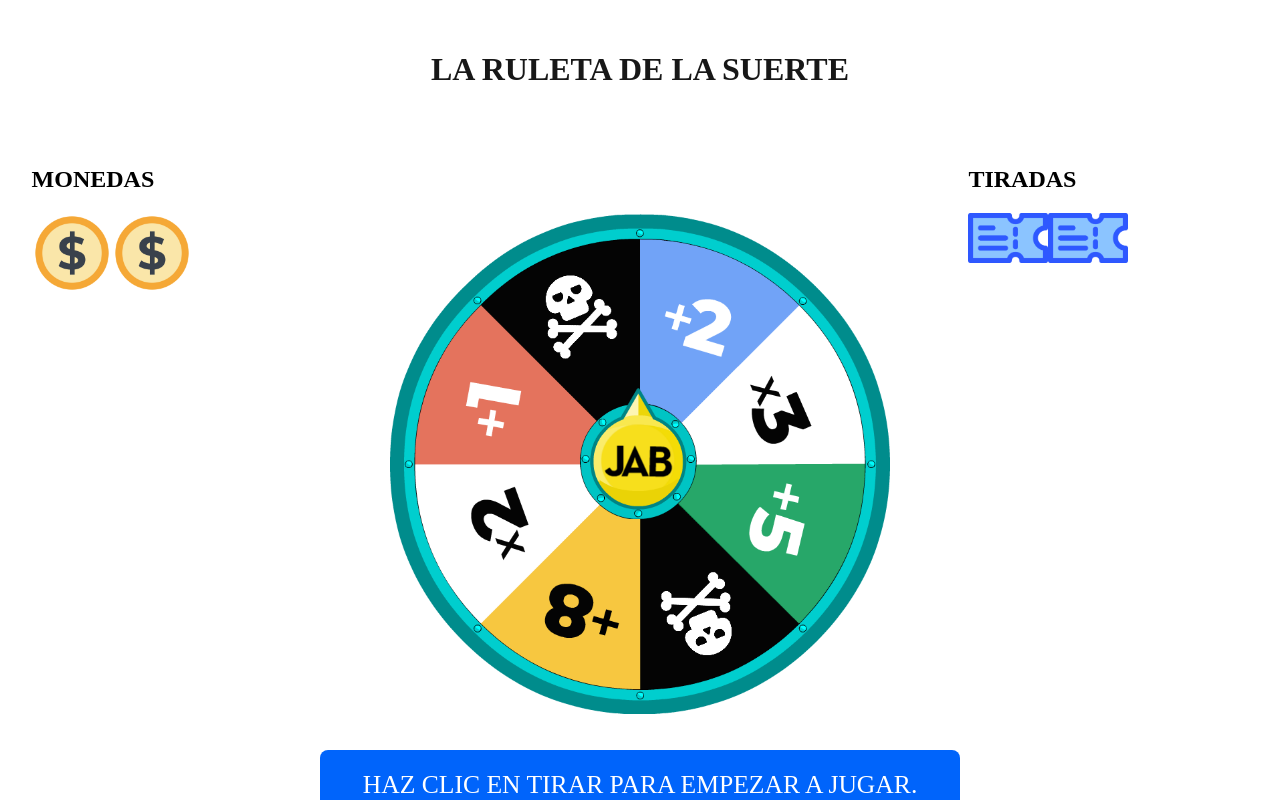
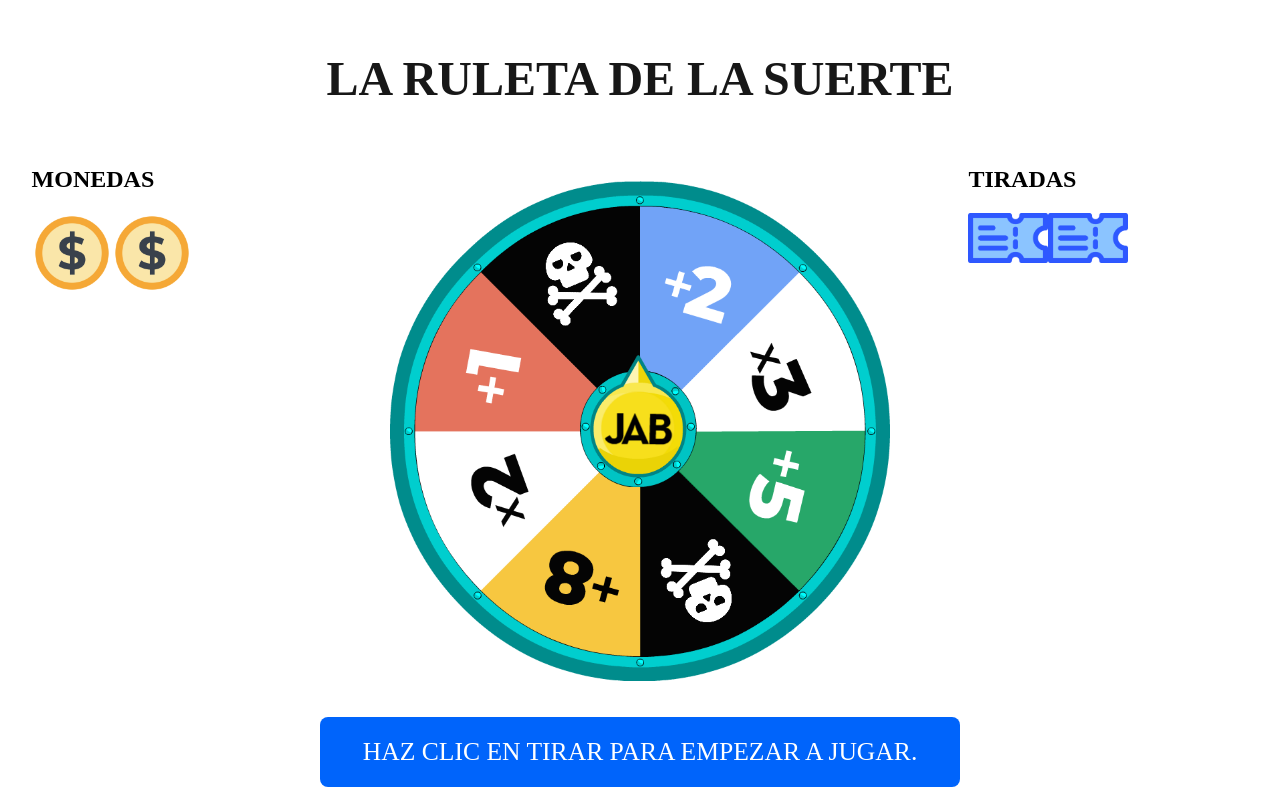
Before and after one commit to JMT79/Ruleta_de_la_suerte_REACT, a React (Vite) app: page / in a window 1280 px wide. Shown: the top 800 px of the page. Built offline with nearby package versions, Linux system fonts and the light colour scheme.

Commit message:
Update index.css

```diff
--- a/src/index.css
+++ b/src/index.css
@@ -1,14 +1,14 @@
 @import url("https://fonts.googleapis.com/css2?family=Roboto:wght@100;300;400;500;700;900&display=swap");
 
 .titulo {
-  font-size: 2rem;
+  font-size: 3rem;
   text-align: center;
   margin: 4% auto;
   color: rgba(0, 0, 0, 0.91);
 }
 .contenedor {
   position: relative;
-  margin: 10% auto 0;
+  margin: 6% auto 0;
   text-align: center;
   width: 720px;
 }
```
